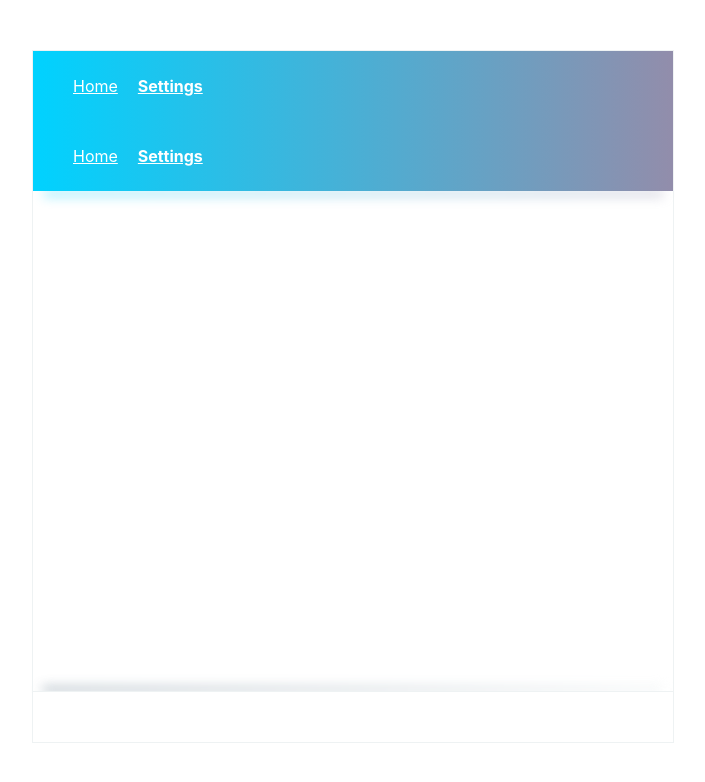
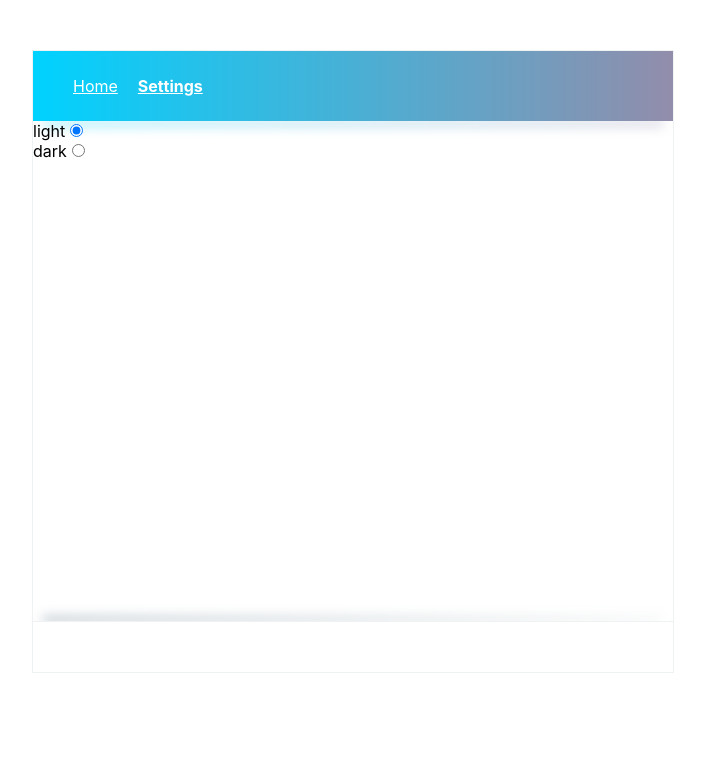
Before and after one commit to CarlosCanizal/chat-react, a React (Create React App) app: page /settings in a window 1280 px wide. Shown: the top 782 px of the page, without its empty margins (287-992 px from the left). Built offline with nearby package versions, Linux system fonts and the light colour scheme.

Commit message:
Creates ThemeSelector component

```diff
--- a/src/components/Settings/Settings.js
+++ b/src/components/Settings/Settings.js
@@ -1,14 +1,17 @@
 import React, { Component } from 'react';
-import Header from '../Header/Header';
 import BodyApp from '../BodyApp/BodyApp';
 import Footer from '../Footer/Footer';
+import { connect } from 'react-redux';
+import ThemeSelector from '../ThemeSelector/ThemeSelector';
 
 class Settings extends Component {
   render() {
+
     return (
         <div>
-            <Header />
-            <BodyApp />
+            <BodyApp>
+              <ThemeSelector />
+            </BodyApp>
             <Footer>
             </Footer>
         </div>
@@ -16,4 +19,4 @@ class Settings extends Component {
   }
 }
 
-export default Settings;
+export default connect()(Settings);
--- /dev/null
+++ b/src/components/ThemeSelector/ThemeSelector.js
@@ -0,0 +1,31 @@
+import React, { Component } from 'react';
+import { connect } from 'react-redux';
+
+class ThemeSelector extends Component{
+    render(){
+        const themeList = ['light', 'dark'];
+        let themes = themeList.map((theme, index)=>{
+            return(
+                <div key={index}>
+                    <label>{theme}</label>
+                    <input name="theme" type="radio" defaultChecked={theme===this.props.theme} value={theme} onChange={()=>this.props.onChangeTheme(theme)} />
+                </div>
+            )
+        });
+        return themes
+    }
+}
+
+const mapStateToProps = state =>{
+    return {
+      theme : state.theme
+    };
+  };
+
+  const mapDispatchToProps = dispatch=>{
+    return {
+      onChangeTheme : (theme)=> dispatch({type: 'CHANGE_THEME', theme:theme})
+    };
+  };
+
+export default connect(mapStateToProps,mapDispatchToProps)(ThemeSelector);
--- a/src/store/reducer.js
+++ b/src/store/reducer.js
@@ -5,7 +5,6 @@ const initialState = {
 
 const reducer = (state=initialState, action)=>{
     if (action.type === 'CHANGE_THEME'){
-        console.log(action.theme);
         localStorage.setItem('theme',action.theme);
         return {
             ...state,
```
